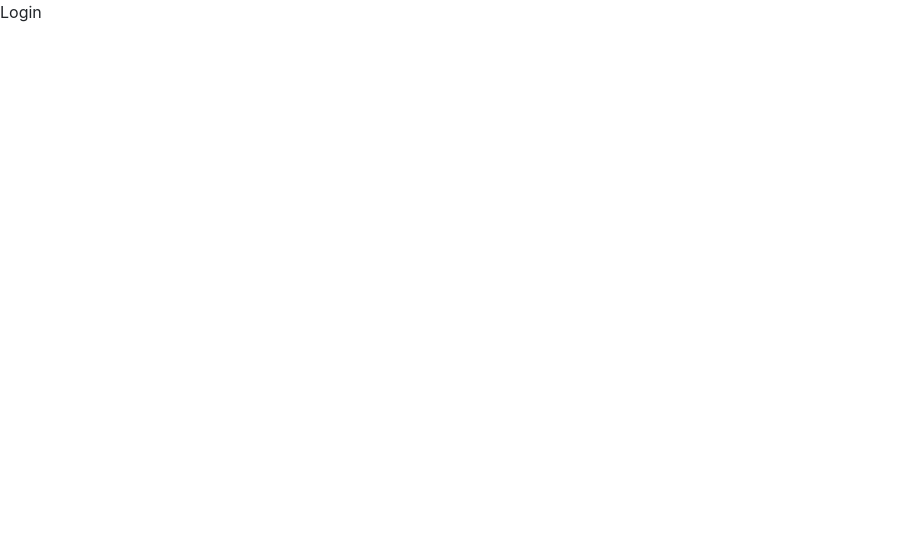
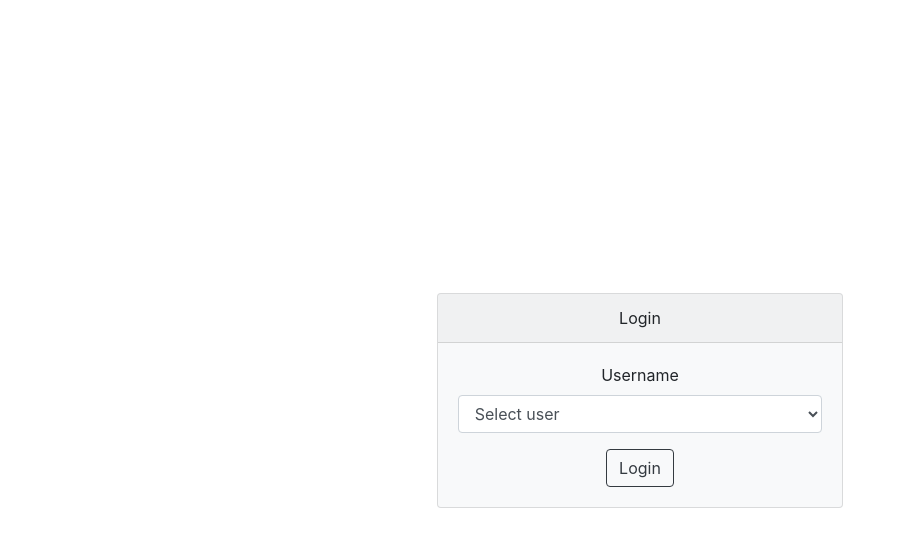
Before and after one commit to tatiana-passarella/react-redux-would-you-rather, a React (Create React App) app: page / in a window 1280 px wide. Shown: the top 546 px of the page, without its empty margins (0-905 px from the left). Built offline with nearby package versions, Linux system fonts and the light colour scheme.

Commit message:
Login component

```diff
--- a/src/components/Login.js
+++ b/src/components/Login.js
@@ -1,13 +1,79 @@
-import React, { Component } from 'react'
+import React, { Component } from 'react';
+import { connect } from 'react-redux';
+import Card from 'react-bootstrap/Card';
+import Row from 'react-bootstrap/Row';
+import Col from 'react-bootstrap/Col';
+import Form from 'react-bootstrap/Form';
+import Button from 'react-bootstrap/Button';
+import { setAuthUser } from '../actions/authUser';
 
 class Login extends Component {
-    render() {
-        return (
-            <div>
-                Login
-            </div>
-        )
-    }
+	state = {
+		errorMsg: ''
+	};
+
+	handleSubmit = (e) => {
+		const userID = this.userID.value;
+		const { dispatch } = this.props;
+
+		e.preventDefault();
+
+		if (userID !== '') {
+			dispatch(setAuthUser(userID));
+		} else {
+			this.setState({ errorMsg: 'You must choose a username' });
+		}
+	};
+
+	render() {
+		const { userNames } = this.props;
+		const { errorMsg } = this.state;
+
+		return (
+			<Row className="justify-content-center align-items-center min-vh-100">
+				<Col xs={12} md={4}>
+					<Card bg="light" className="text-center">
+						<Card.Header>Login</Card.Header>
+						<Card.Body>
+							<Form onSubmit={this.handleSubmit}>
+								<Form.Group controlId="formGridState">
+									<Form.Label>Username</Form.Label>
+									{errorMsg ? (
+										<p className="text-danger">{errorMsg}</p>
+									) : null}
+
+									<Form.Control
+										as="select"
+										ref={(id) => (this.userID = id)}
+									>
+										<option value="">Select user</option>
+										{userNames.map((item) => (
+											<option value={item.value} key={item.value}>
+												{item.label}
+											</option>
+										))}
+									</Form.Control>
+								</Form.Group>
+
+								<Button type="submit" variant="outline-dark">
+									Login
+								</Button>
+							</Form>
+						</Card.Body>
+					</Card>
+				</Col>
+			</Row>
+		);
+	}
 }
 
-export default Login
+function mapStateToProps({ users }) {
+	return {
+		userNames: Object.keys(users).map((id) => ({
+			value: id,
+			label: users[id].name
+		}))
+	};
+}
+
+export default connect(mapStateToProps)(Login);
```
